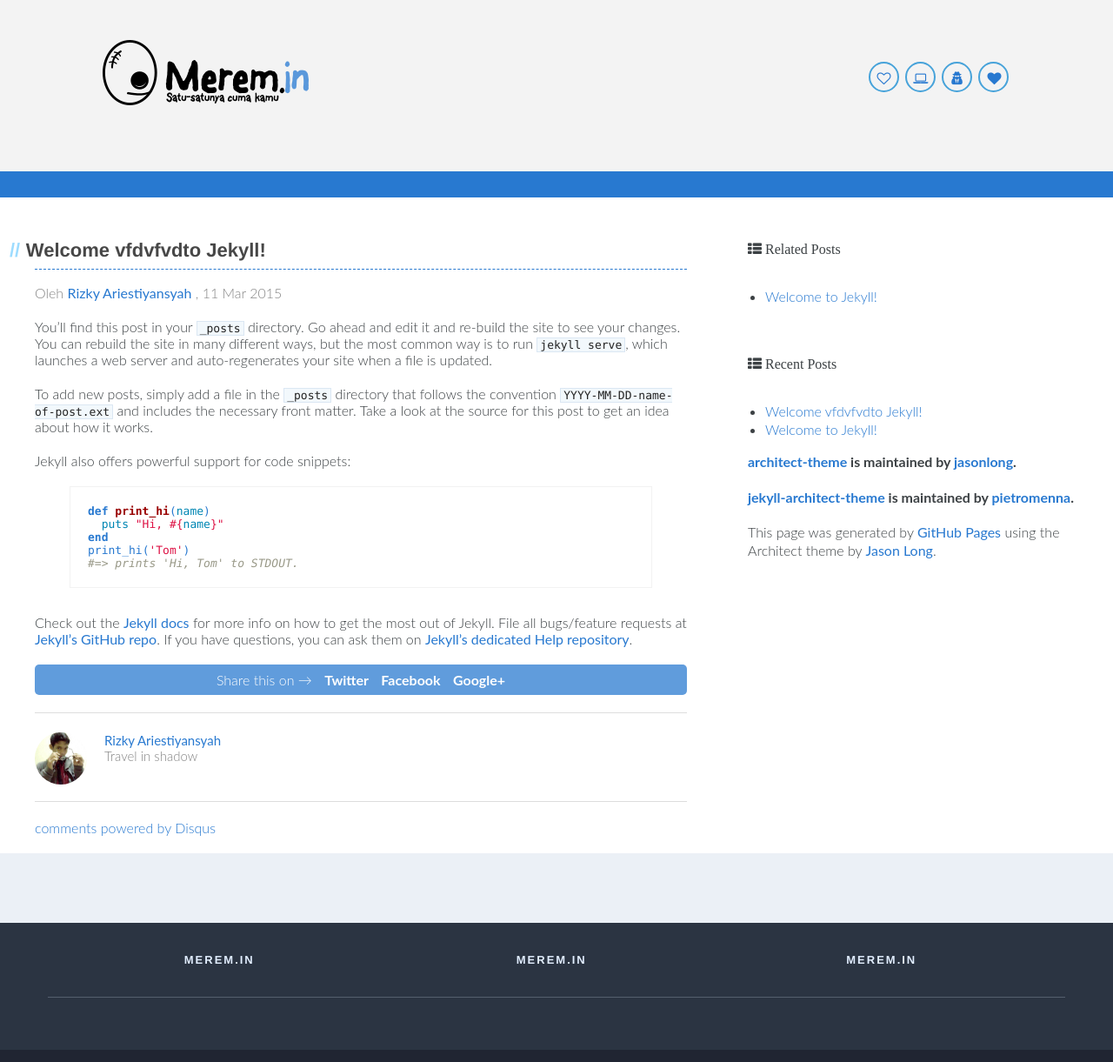
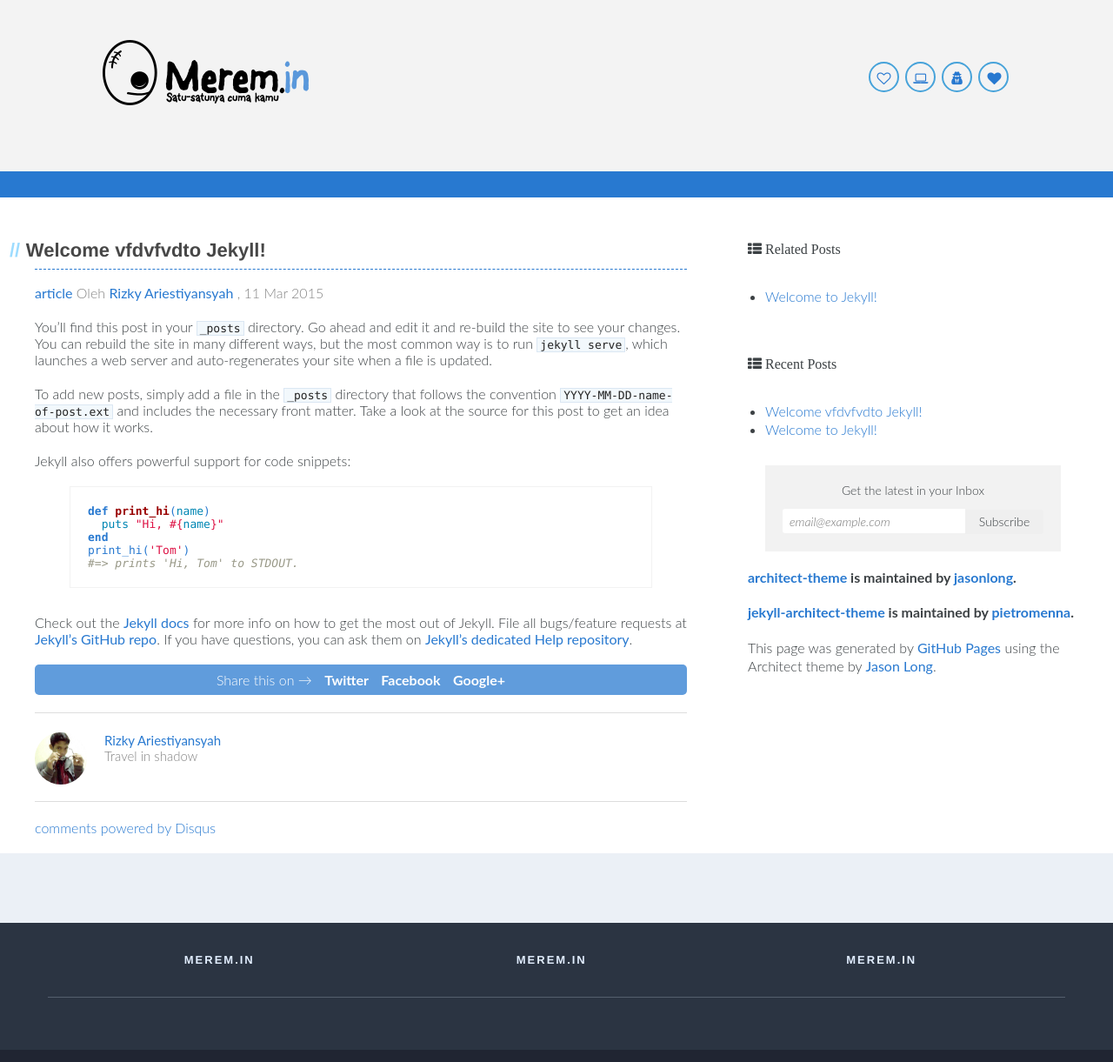
Before and after one commit to merem/merem.github.io, a Jekyll site: the page built from _posts/2015-03-12-welcome-to-jekyll.markdown, in a window 1280 px wide, cut to the strip 0-1221 px from the top of the page. Shown: the whole strip at 87% size. Built offline with Jekyll 4.4.1, drawn with Linux system fonts in a browser that asks for light colours; comment, search, counter and statistics services are not loaded.

Commit message:
Add subcscribe and widget

```diff
--- a/_includes/sidebar.html
+++ b/_includes/sidebar.html
@@ -1,5 +1,8 @@
 <aside id="sidebar">
 {% include tabs.html %}
+{% include subscribe.html %}
+<!-- Go to www.addthis.com/dashboard to customize your tools -->
+<div class="addthis_recommended_vertical"></div>
         <p class="repo-owner"><a href="https://github.com/jasonlong/architect-theme">architect-theme</a> is maintained by <a href="https://github.com/jasonlong">jasonlong</a>.</p>
 
         <p class="repo-owner"><a href="https://github.com/pietromenna/jekyll-architect-theme">jekyll-architect-theme</a> is maintained by <a href="https://github.com/pietromenna">pietromenna</a>.</p>
--- /dev/null
+++ b/_includes/subscribe.html
@@ -0,0 +1,5 @@
+<div id="subscribe-box" class="embed">
+
+<form action="https://feedburner.google.com/fb/a/mailverify" method="post" target="popupwindow" onsubmit="window.open('https://feedburner.google.com/fb/a/mailverify?uri=', 'popupwindow', 'scrollbars=yes,width=550,height=520');return true"><p>Get the latest in your Inbox</p><input type="text" style="width:70%" name="email" placeholder="email@example.com"/><input type="hidden" value="supercodingtips" name="uri"/><input type="hidden" name="loc" value="en_US"/><input type="submit" style="width:30%" value="Subscribe" /></form>
+
+</div>
--- a/_layouts/masterpost.html
+++ b/_layouts/masterpost.html
@@ -17,6 +17,9 @@
       </div>
     </div></div></div>
 {% include footer.html %}
+<!-- Go to www.addthis.com/dashboard to customize your tools -->
+<script type="text/javascript" src="//s7.addthis.com/js/300/addthis_widget.js#pubid=ra-55025d2e2abad190" async="async"></script>
+
   </body>
 
 </html>
--- a/_layouts/post.html
+++ b/_layouts/post.html
@@ -4,7 +4,11 @@ layout: masterpost
 
 <h2>{{ page.title }}</h2>
 <hr class="dot">
-<p class="meta muted">{% assign author = site.data.authors[page.author] %}
+<p class="meta muted">
+{% for category in page.categories %}
+                <span class="meta-category"><a href="/category/{{ category | slugify }}/">{{ category | replace:'-', ' ' }}</a></span>
+            {% endfor %}
+{% assign author = site.data.authors[page.author] %}
 {% if author %}
     <span>
         <!-- Personal Info. -->
--- a/css/demo.css
+++ b/css/demo.css
@@ -467,3 +467,46 @@ hr.dot {
 	background-color: transparent;
 	margin-top: 0;
 }
+
+/* Subscribe box */
+#subscribe-box {
+    background: $nav-color;
+    padding: 20px;
+    padding-top: 14px;
+    text-align: center;
+    border-radius: 3px;
+    font-size: 14px;
+
+    p {
+        color: $grey-color-light;
+        margin-bottom: 12px;
+    }
+
+    input {
+        padding:3px 6px;
+        width: 100%;
+        border:none;
+        line-height: 1;
+        font-size: 14px;
+        height: 28px;
+    }
+
+    input[type="text"] {
+        background-color: lighten($nav-color, 10);
+        color: $grey-color-light;
+        font-style: italic;
+        border-radius: 3px 0 0 3px;
+        padding-left: 8px;
+    }
+
+    input[type="submit"] {
+        background: $brand-color;
+        color: $light-color;
+        border-radius: 0 3px 3px 0;
+        @include transition(background-color .3s ease);
+    }
+
+    input[type="submit"]:hover {
+        background: $brand-color-soft;
+    }
+}
```
